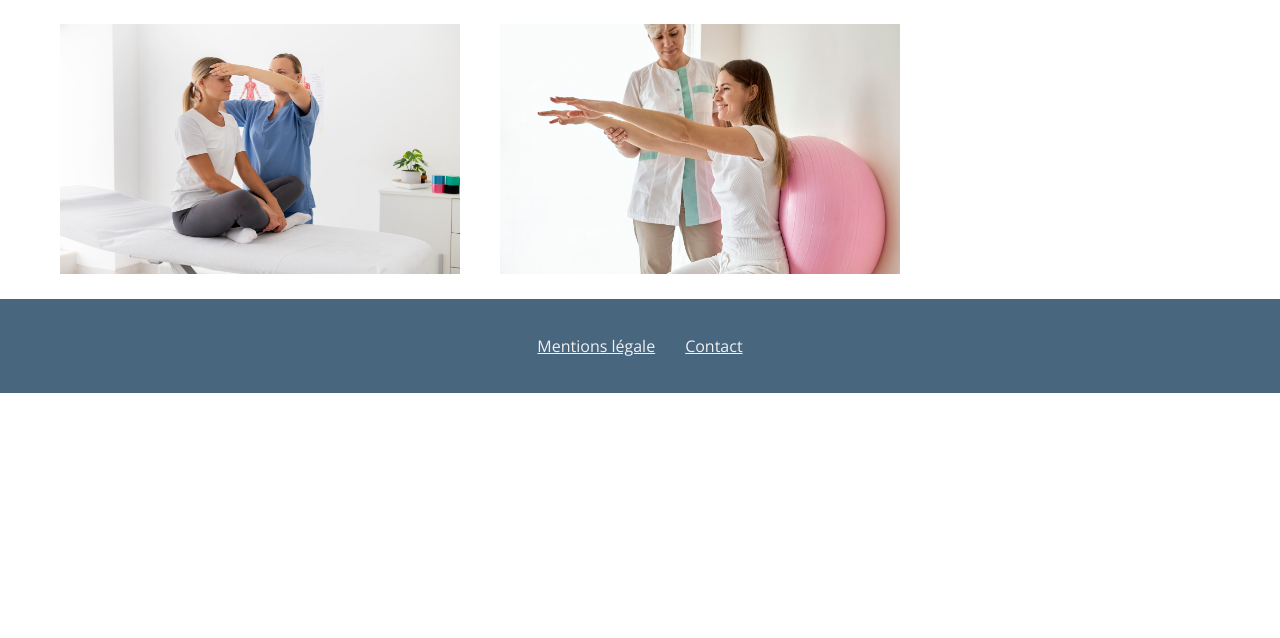
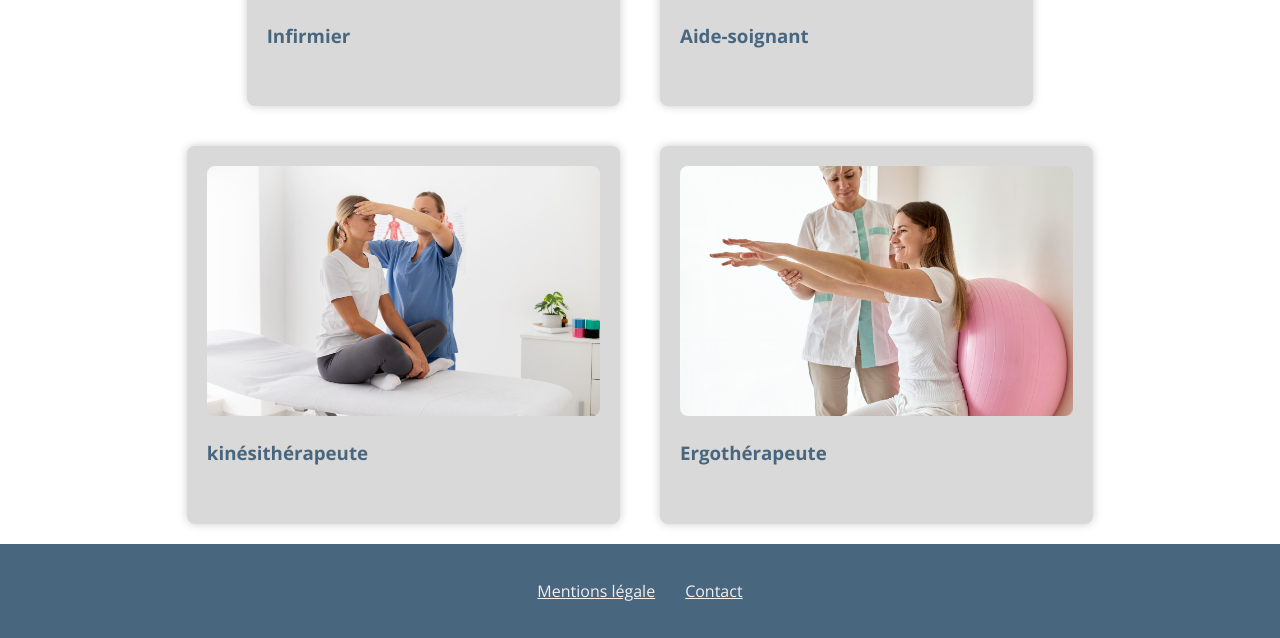
Before and after one commit to faty76620/-Clara, a PHP site: page /views/home/home.php in a window 1280 px wide. Shown: the part 1524-2162 px from the top of the page. Before the commit the page ends 1917 px from the top, so only its background shows below. Run offline with PHP 8.4, Linux system fonts and the light colour scheme; some libraries are stand-ins or nearby versions.

Commit message:
correction de la table role et definir etablissement dans adminController.php et et ajouter css  au image de la page accueil

```diff
--- a/assets/css/responsive.css
+++ b/assets/css/responsive.css
@@ -57,6 +57,7 @@
 
     .banner-img img {
         width: 100% ;
+        height: 400px;
     }
 }
 
@@ -93,6 +94,7 @@
     .form-container form {
         display: flex;
         flex-direction: column;
+        padding: 10px;
     }
 }
 
@@ -152,3 +154,10 @@
      display: none;
     }
  }
+
+ /***CAREGIVER***/
+@media (max-width: 768px) {
+    .caregiver .card {
+        width: 80%;
+    }
+}
--- a/assets/css/style.css
+++ b/assets/css/style.css
@@ -195,7 +195,7 @@ nav {
 }
 
 #select select {
-    color: white;
+    color: #49667f;
     font-weight: bold;
     background: transparent;
     border: none;
@@ -367,16 +367,31 @@ nav {
     margin-right: 10px;
 }
 
-.cardgiver {
+.caregiver {
     display: flex;
     flex-direction: column;
     justify-content: center;
+    align-items: center;
     width: 100%;
 }
 
 .caregiver img {
-    width: 400px;
+    width: 100%;
     height: 250px;
+    border-radius: 8px;
+    object-fit: cover;
+}
+
+.caregiver .card {
+    width: 100%;
+    padding-bottom: 40px;
+    border-radius: 8px;
+    cursor: pointer;
+}
+
+.caregiver line {
+    margin-left: 50px;
+    margin-right: 50px;
 }
 /***************************************************PAGE INSCRIPTION********************************************************/
 .flex-register {
@@ -663,7 +678,6 @@ button:hover {
 .card {
     width: 100%;
     padding: 20px;
-    height: 280px;
     box-shadow: 0 0 10px rgba(0, 0, 0, 0.2);
     background-color: #d9d9d9;
     transition: background-color 0.5s ease-in-out
--- a/views/admin/requests.php
+++ b/views/admin/requests.php
@@ -28,7 +28,7 @@
     <div id="alert-info" class="alert-info">
         <i class="fas fa-info-circle"></i>
         <p>
-            En tant qu'administrateur, vous pouvez <strong>"valider"</strong> ou <strong>"refuser"</strong>.
+            En tant qu'administrateur, vous pouvez <strong>"valider"</strong> ou <strong>"refuser"</strong> les demandes d'inscription.
             Cette procédure de sécurité vous permet de vérifier la légitimité des établissements.
             <i class="fas fa-check-circle" style="color: green;"></i> <strong>Si la demande est approuvée :</strong> Un email automatique sera envoyé au représentant avec un <strong>identifiant</strong> et un <strong>mot de passe provisoire</strong>.
             <i class="fas fa-times-circle" style="color: red;"></i> <strong>En cas de refus :</strong> Un email contenant un message expliquant le rejet sera envoyé.
--- a/views/home/home.php
+++ b/views/home/home.php
@@ -10,7 +10,7 @@
     <link rel="preconnect" href="https://fonts.googleapis.com">
     <link rel="preconnect" href="https://fonts.gstatic.com" crossorigin>
     <link href="https://fonts.googleapis.com/css2?family=Open+Sans:ital,wght@0,300..800;1,300..800&family=Raleway:wght@100&display=swap" rel="stylesheet">
-    <script src="https://kit.fontawesome.com/15ca748f1e.js" crossorigin="anonymous"></script>
+    <link rel="stylesheet" href="https://cdnjs.cloudflare.com/ajax/libs/font-awesome/6.5.0/css/all.min.css">
     <script defer src="/clara/assets/js.js"></script>
     <title>Accueil</title>
 </head>
@@ -48,12 +48,32 @@
         <section>
             <div class="caregiver">
                 <div class="line">
-                    <a href=""><img src="/clara/assets/images/infirmier.jpg" alt="infirmier"></a>
-                    <a href=""><img src="/clara/assets/images/aide-soignante.jpg" alt="aide-soignante">
+                    <div class="card">
+                        <div class="card-content">
+                            <a href=""><img src="/clara/assets/images/infirmier.jpg" alt="infirmier"></a>
+                            <h3>Infirmier</h3>
+                        </div>
+                    </div>
+                    <div class="card">
+                        <div class="card-content">
+                            <a href=""><img src="/clara/assets/images/aide-soignante.jpg" alt="aide-soignante"></a>
+                            <h3>Aide-soignant</h3>
+                        </div>
+                    </div>
                 </div>
                 <div class="line">
-                    <a href=""><img src="/clara/assets/images/kine.jpg" alt="kinésithérapeute"></a>
-                    <a href=""><img src="/clara/assets/images/ergo.jpg" alt="ergothérapeute"></a>
+                    <div class="card">
+                        <div class="card-content">
+                            <a href=""><img src="/clara/assets/images/kine.jpg" alt="kinésithérapeute"></a>
+                            <h3>kinésithérapeute</h3>
+                        </div>
+                    </div>
+                    <div class="card">
+                        <div class="card-content">
+                            <a href=""><img src="/clara/assets/images/ergo.jpg" alt="ergothérapeute"></a>
+                            <h3>Ergothérapeute</h3>
+                        </div>
+                    </div>
                 </div>
             </div>
         </section>
```
Also changed, not shown: controllers/adminController.php (+13 -22 lines).
